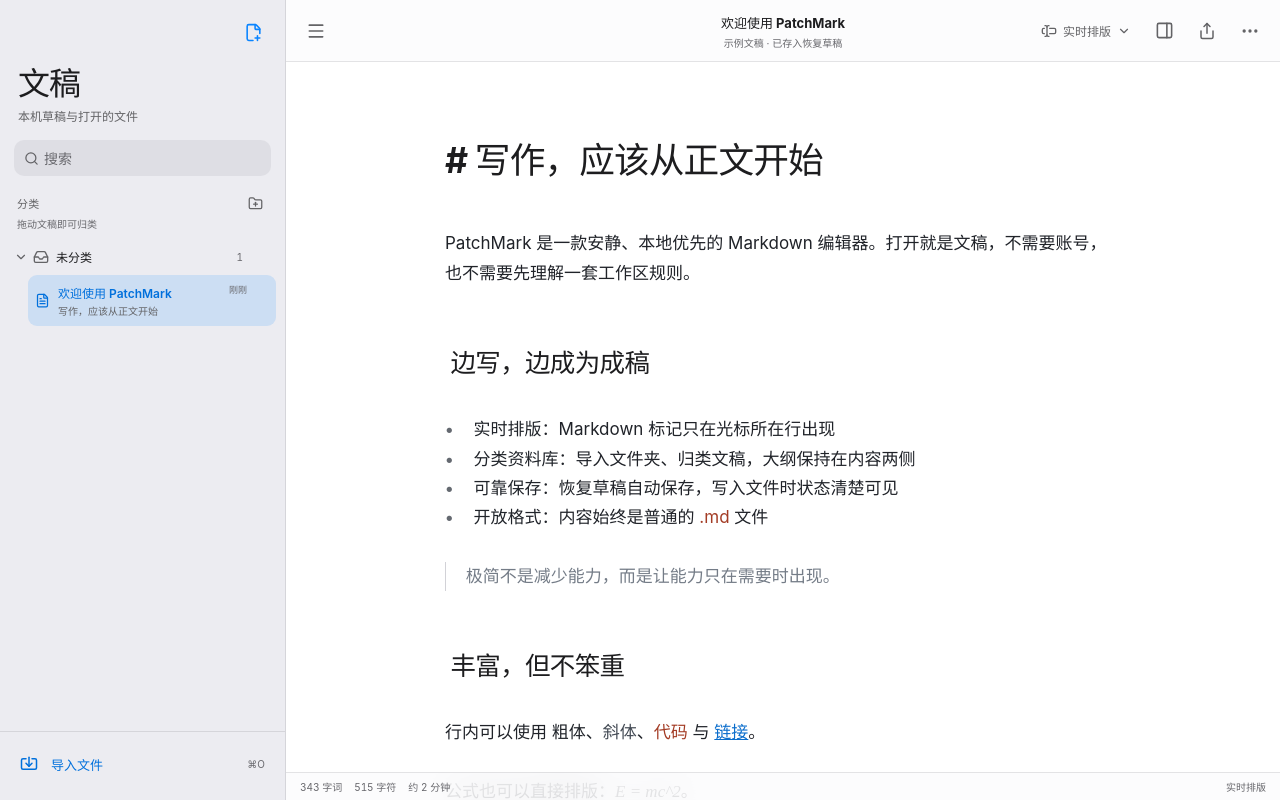
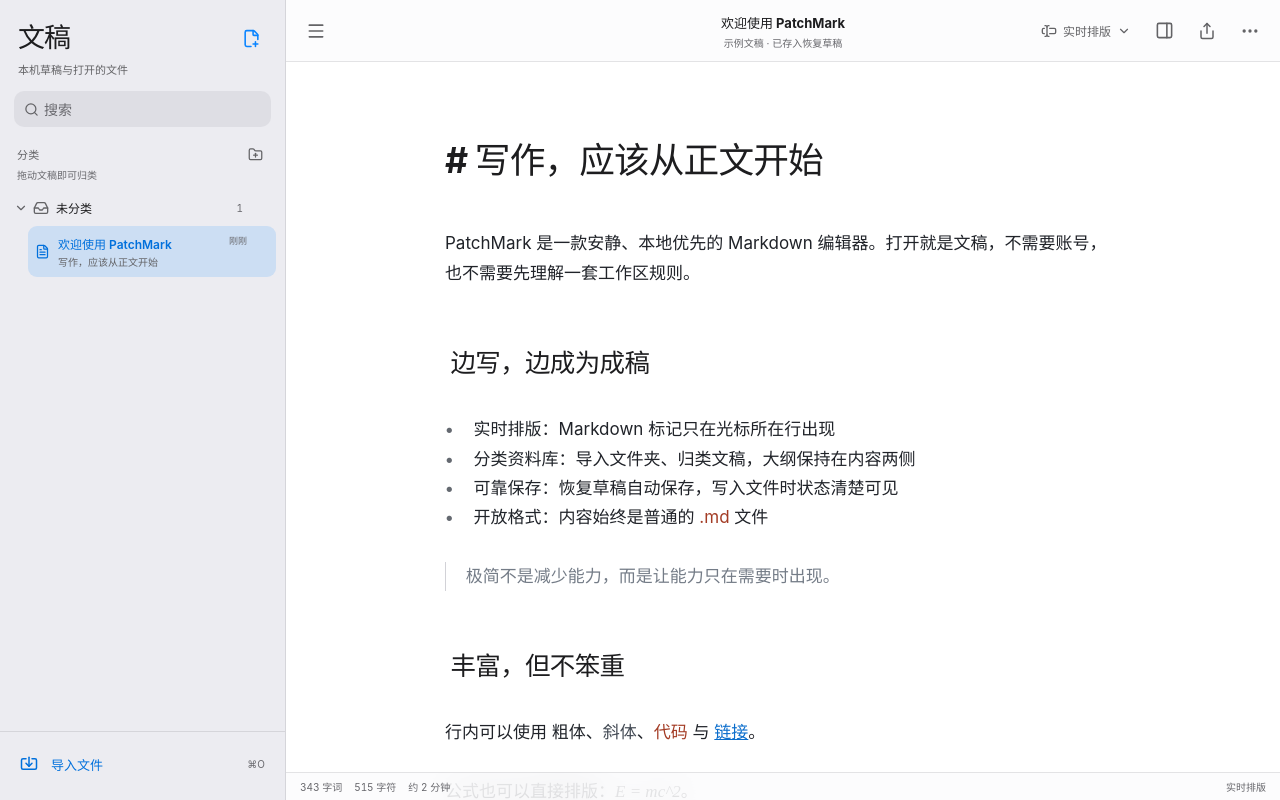
Before and after one commit to yyyz1011/manuslate, a React (Vite) app: page / in a window 1280 px wide. Built offline with nearby package versions, Linux system fonts and the light colour scheme.

Commit message:
style: align library title and compose action

```diff
--- a/src/App.tsx
+++ b/src/App.tsx
@@ -420,8 +420,7 @@
       {sidebarOpen && <button className="mobile-scrim" aria-label="关闭文稿列表" onClick={() => setSidebarOpen(false)} />}
 
       <aside className="library-rail" aria-label="文稿列表">
-        <div className="library-nav"><button className="icon-button compose-button" type="button" onClick={createDocument} aria-label="新建文稿" title="新建文稿 ⌘N"><FilePlus2 size={19} /></button></div>
-        <div className="library-heading"><h1>文稿</h1><p>本机草稿与打开的文件</p></div>
+        <div className="library-heading"><div className="library-title-row"><h1>文稿</h1><button className="icon-button compose-button" type="button" onClick={createDocument} aria-label="新建文稿" title="新建文稿 ⌘N"><FilePlus2 size={19} /></button></div><p>本机草稿与打开的文件</p></div>
         <label className="library-search"><Search size={15} aria-hidden="true" /><span className="visually-hidden">搜索文稿</span><input value={documentSearch} onChange={(event) => setDocumentSearch(event.target.value)} placeholder="搜索" />{documentSearch && <button type="button" onClick={() => setDocumentSearch("")} aria-label="清除搜索"><X size={13} /></button>}</label>
         <LibraryTree documents={filteredDocuments} categories={categories} activeId={activeDocument.id} searching={Boolean(documentSearch.trim())} onSelect={selectDocument} onCreateCategory={createCategory} onRenameCategory={renameCategory} onDeleteCategory={deleteCategory} onMoveDocument={moveDocument} onDeleteDocument={deleteDocument} />
         <div className="library-footer"><button type="button" onClick={() => setImportOpen(true)}><Import size={18} /><span>导入文件</span><kbd>⌘O</kbd></button></div>
--- a/src/styles.css
+++ b/src/styles.css
@@ -113,23 +113,17 @@
   flex-direction: column;
   border-right: 1px solid var(--line);
 }
-.library-nav {
-  display: flex;
-  align-items: center;
-  justify-content: flex-end;
-  height: 56px;
-  padding: 8px 12px 0 18px;
-}
-.library-heading { padding: 10px 18px 16px; }
+.library-heading { padding: 18px 14px 14px 18px; }
+.library-title-row { display: flex; align-items: center; justify-content: space-between; min-height: 40px; }
 .library-heading h1 {
   margin: 0;
   color: var(--ink);
-  font-size: 32px;
+  font-size: 27px;
   font-weight: 760;
   line-height: 1.1;
   letter-spacing: -0.035em;
 }
-.library-heading p { margin: 6px 0 0; color: var(--secondary); font-size: 12px; }
+.library-heading p { margin: 3px 0 0; color: var(--secondary); font-size: 11px; }
 
 .icon-button {
   display: inline-grid;
```
